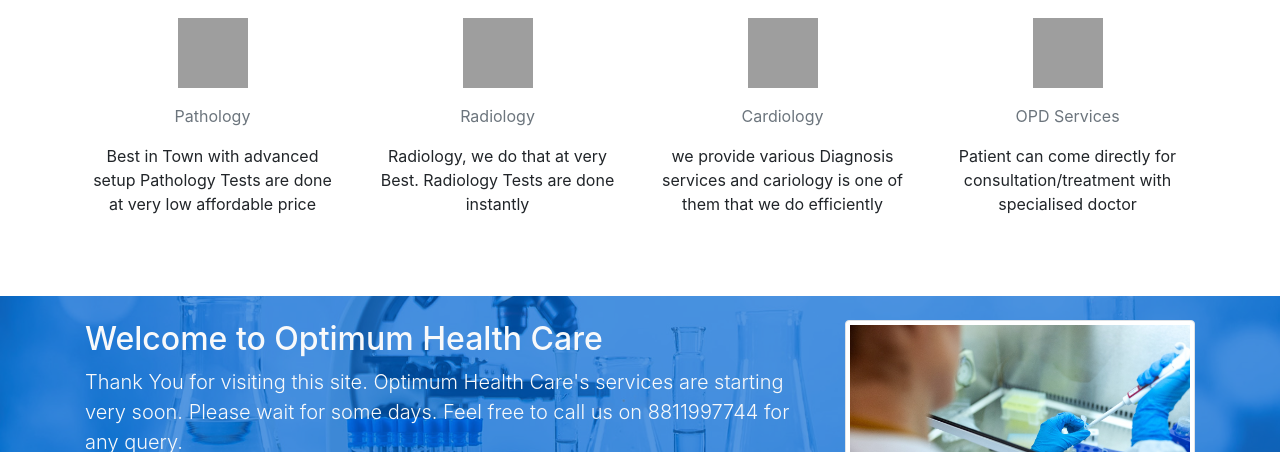
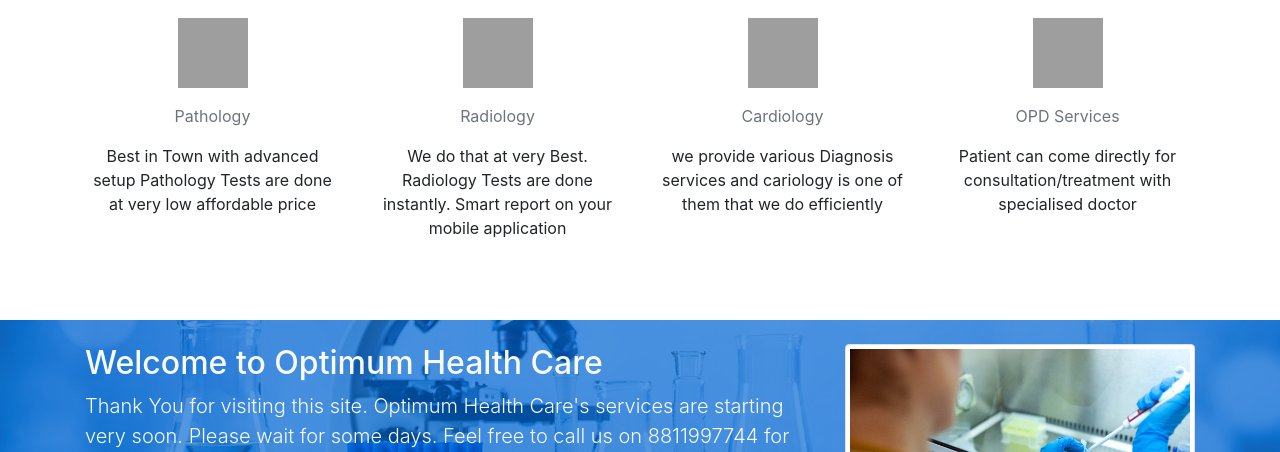
Before and after one commit to utpalbharali/Web-optimumhealthcare, a plain HTML site: page index.html in a window 1280 px wide. Shown: the part 648-1100 px from the top of the page. Drawn offline with nearby package versions, Linux system fonts and the light colour scheme; grey boxes are pictures that could not be loaded.

Commit message:
Update index.html

```diff
--- a/index.html
+++ b/index.html
@@ -147,7 +147,7 @@
 
                     </div>
                     <p class="text-secondary">Radiology</p>
-                    <article>Radiology, we do that at very Best. Radiology Tests are done instantly</article>
+                    <article>We do that at very Best. Radiology Tests are done instantly. Smart report on your mobile application</article>
                 </div>
                 <div class="col-lg-3">
                     <div class="featured-icon my-3">
```
